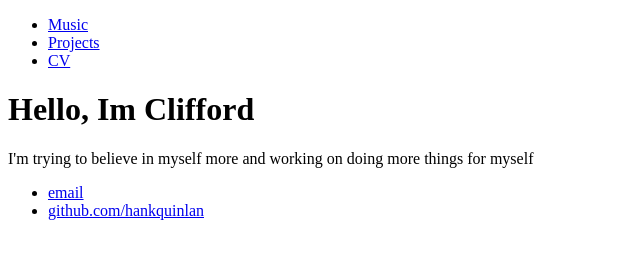
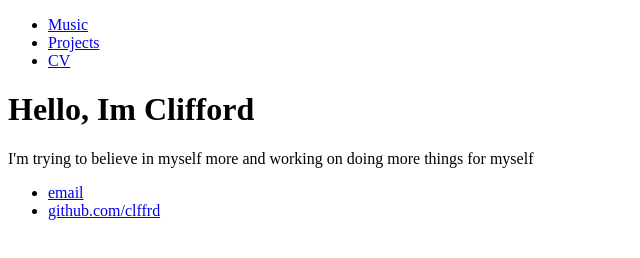
Before and after one commit to clffrd/clffrd.github.io, a plain HTML site: page index.html in a window 1280 px wide. Shown: the full height of the page, 0-640 px from the left. Drawn offline with Linux system fonts and the light colour scheme.

Commit message:
Update index.html

```diff
--- a/index.html
+++ b/index.html
@@ -20,7 +20,7 @@
 		<footer>
     		<ul>
         		<li><a href="mailto:manassehclifford@gmail.com">email</a></li>
-        		<li><a href="https://github.com/clffrd">github.com/hankquinlan</a></li>
+        		<li><a href="https://github.com/clffrd">github.com/clffrd</a></li>
 			</ul>
 		</footer>
 	</body>
```
